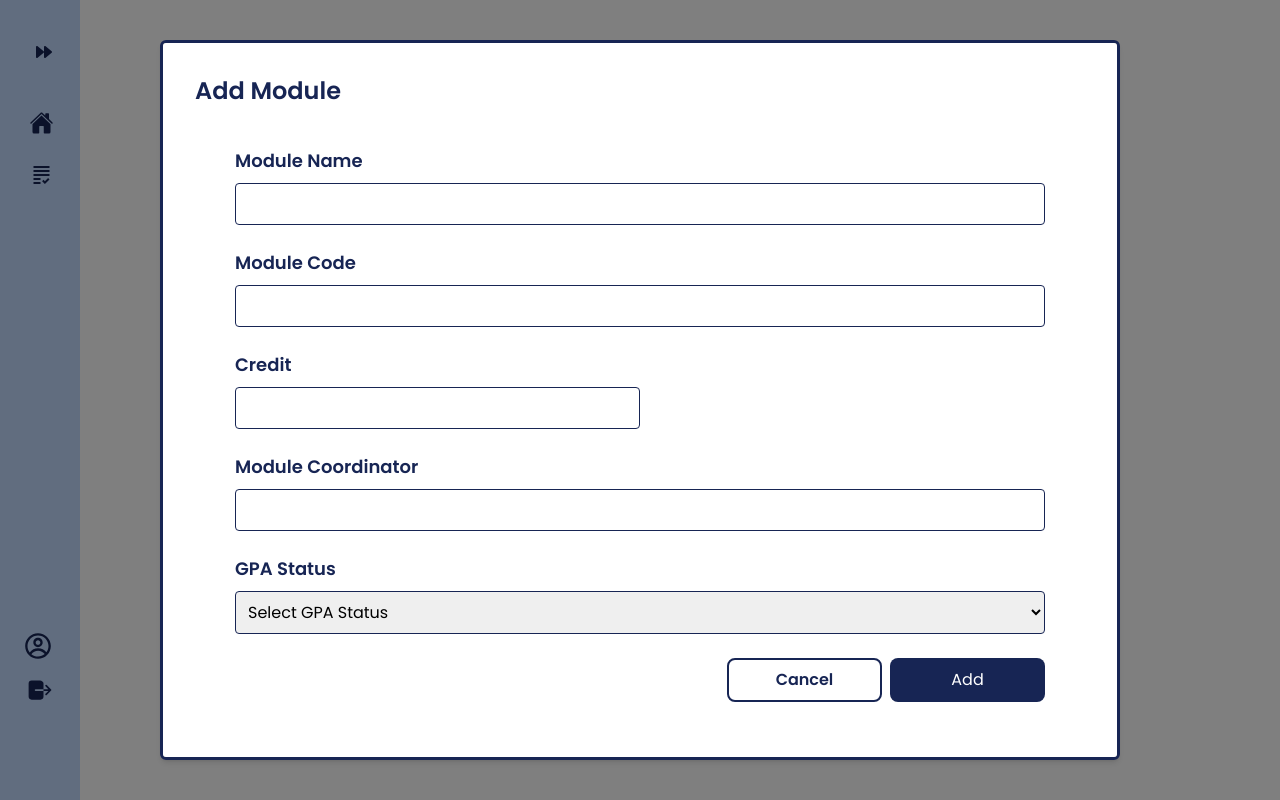
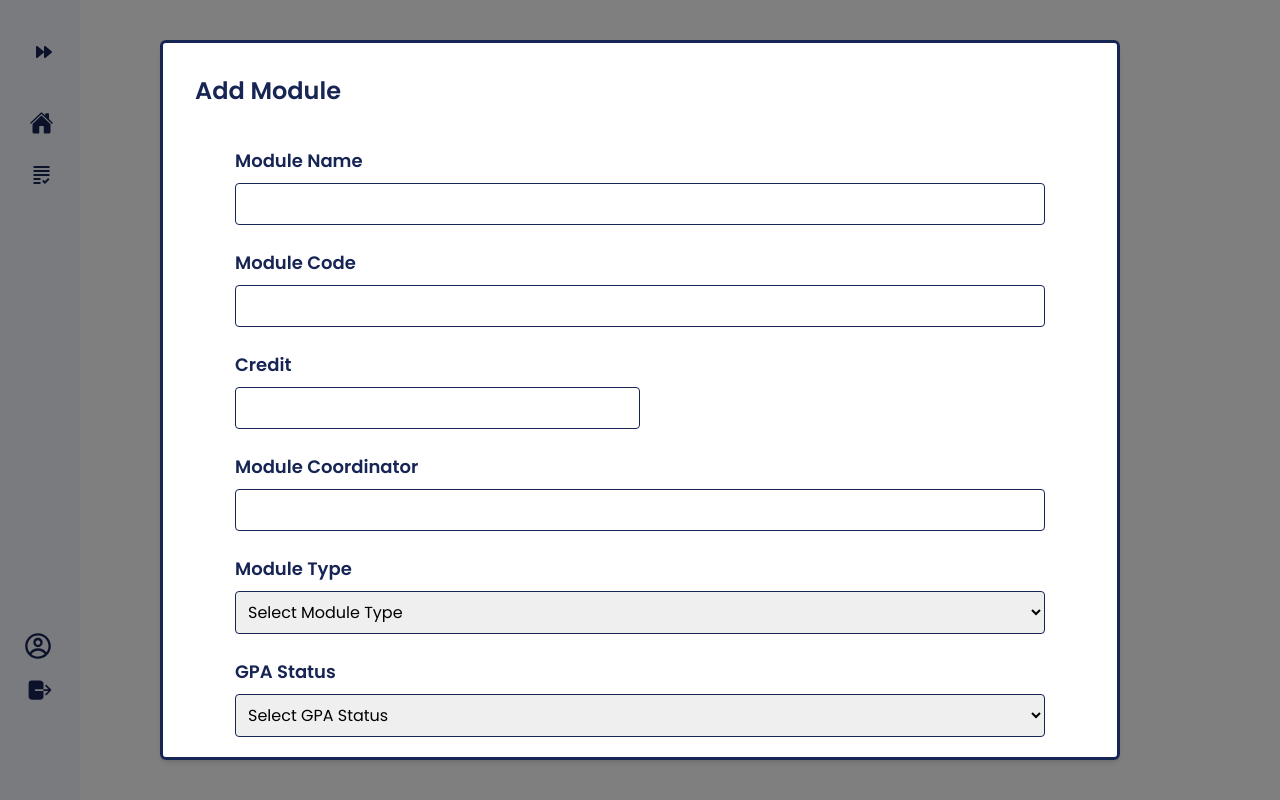
Before and after one commit to arivanan0218/MisSystem-Frontend, a React (Vite) app: page /createModule in a window 1280 px wide. Built offline with nearby package versions, Linux system fonts and the light colour scheme.

Commit message:
Fixed Moduel Creation Error

```diff
--- a/src/Components/Sidebar.jsx
+++ b/src/Components/Sidebar.jsx
@@ -52,7 +52,7 @@ const Sidebar = ({ children, setBreadcrumb }) => {
   return (
     <div className='flex font-poppins'>
       <div className={`flex flex-row md:flex-col justify-between ${open ? '' : 'w-20'} md:h-screen
-      h-12 w-full md:w-auto bg-[#c3dbff] font-poppins fixed top-0 left-0`}>
+      h-12 w-full md:w-auto bg-[#f4f8ff] font-poppins fixed top-0 left-0`}>
         <div className=''>
           <div className={`hidden md:flex  items-center mt-10 mb-10 text-blue-950`}>
             <h1 className={`${open ? 'text-[24px] font-bold ml-7 mr-10 duration-300' : 'scale-0 ml-0 -mr-2'}`}>
--- a/src/Features/ModuleManagement/ModuleCreation.jsx
+++ b/src/Features/ModuleManagement/ModuleCreation.jsx
@@ -6,9 +6,11 @@ const ModuleCreation = ({ closeForm, addModule, isEditing, currentModule }) => {
   const [moduleCode, setModuleCode] = useState('');
   const [credit, setCredit] = useState('');
   const [moduleCoordinator, setModuleCoordinator] = useState('');
+  const [moduleType, setModuleType] = useState('');
   const [gpaStatus, setGpaStatus] = useState('');
   const [semesterId, setSemesterId] = useState('');
   const [error, setError] = useState(null);
+  const [gpaDisabled, setGpaDisabled] = useState(false);
 
   useEffect(() => {
     if (isEditing && currentModule) {
@@ -16,8 +18,16 @@ const ModuleCreation = ({ closeForm, addModule, isEditing, currentModule }) => {
       setModuleCode(currentModule.moduleCode);
       setCredit(currentModule.credit);
       setModuleCoordinator(currentModule.moduleCoordinator);
-      setGpaStatus(currentModule.gpa_Status);
+      setModuleType(currentModule.moduleType);
+      setGpaStatus(currentModule.gpaStatus);
       setSemesterId(currentModule.semesterId);
+
+      // Set GPA disabled status based on module type
+      if (currentModule.moduleType === 'CM') {
+        setGpaDisabled(true);
+      } else {
+        setGpaDisabled(false);
+      }
     } else {
       const storedSemesterId = localStorage.getItem('semesterId');
       if (storedSemesterId) {
@@ -26,15 +36,25 @@ const ModuleCreation = ({ closeForm, addModule, isEditing, currentModule }) => {
     }
   }, [isEditing, currentModule]);
 
+  // Handle module type change
+  useEffect(() => {
+    if (moduleType === 'CM') {
+      setGpaStatus('GPA');
+      setGpaDisabled(true);
+    } else {
+      setGpaDisabled(false);
+    }
+  }, [moduleType]);
+
   const handleSubmit = async (e) => {
     e.preventDefault();
 
-    const moduleId = localStorage.getItem('moduleId');
     const intakeId = localStorage.getItem('intakeId');
     const departmentId = localStorage.getItem('departmentId');
 
-    if (moduleName.trim() && moduleCode.trim() && credit && moduleCoordinator.trim() && gpaStatus.trim() && semesterId) {
-      const newModule = {
+    if (moduleName.trim() && moduleCode.trim() && credit && moduleCoordinator.trim() && moduleType && gpaStatus && semesterId) {
+      // Create the module object
+      const moduleData = {
         semesterId,
         intakeId,
         departmentId,
@@ -42,16 +62,31 @@ const ModuleCreation = ({ closeForm, addModule, isEditing, currentModule }) => {
         moduleCode,
         credit: parseInt(credit, 10),
         moduleCoordinator,
-        gpa_Status: gpaStatus,
+        moduleType,
+        gpaStatus,
       };
 
       try {
-        const response = await axios.post('module/create', newModule);
+        let response;
+
+        if (isEditing && currentModule) {
+          // If editing, include the module ID and use PUT request
+          moduleData.id = currentModule.id;
+          console.log('Updating module with ID:', currentModule.id);
+          response = await axios.put(`/module/${currentModule.id}`, moduleData);
+          console.log('Module updated successfully:', response.data);
+        } else {
+          // If creating new, use POST request
+          console.log('Creating new module');
+          response = await axios.post('/module/create', moduleData);
+          console.log('Module created successfully:', response.data);
+        }
+
         addModule(response.data);
         closeForm();
       } catch (error) {
-        console.error('Error adding module:', error);
-        setError('Failed to add module. Please try again.');
+        console.error(`Error ${isEditing ? 'updating' : 'adding'} module:`, error);
+        setError(`Failed to ${isEditing ? 'update' : 'add'} module. Please try again.`);
       }
     } else {
       setError('Please fill out all fields.');
@@ -134,6 +169,31 @@ const ModuleCreation = ({ closeForm, addModule, isEditing, currentModule }) => {
           </div>
           <div className="mb-6">
             <label
+              htmlFor="moduleType"
+              className="block mb-2 text-blue-950 text-lg font-semibold"
+            >
+              Module Type
+            </label>
+            <select
+              id="moduleType"
+              value={moduleType}
+              onChange={(e) => setModuleType(e.target.value)}
+              className="border border-blue-950 p-2 rounded w-full cursor-pointer"
+            >
+              <option value="" disabled>Select Module Type</option>
+              <option value="CM">Core Module (CM)</option>
+              <option value="TE">Technical Elective (TE)</option>
+              <option value="GE">General Elective (GE)</option>
+            </select>
+            <small className="text-gray-500 mt-1 block">
+              {moduleType === 'CM' ? 'Core Modules are always GPA counted' :
+               moduleType === 'GE' ? 'General Electives can be GPA or Non-GPA' :
+               moduleType === 'TE' ? 'Technical Electives can be GPA or Non-GPA' : ''}
+            </small>
+          </div>
+
+          <div className="mb-6">
+            <label
               htmlFor="gpaStatus"
               className="block mb-2 text-blue-950 text-lg font-semibold"
             >
@@ -143,12 +203,16 @@ const ModuleCreation = ({ closeForm, addModule, isEditing, currentModule }) => {
               id="gpaStatus"
               value={gpaStatus}
               onChange={(e) => setGpaStatus(e.target.value)}
-              className="border border-blue-950 p-2 rounded w-full cursor-pointer"
+              className={`border border-blue-950 p-2 rounded w-full ${gpaDisabled ? 'bg-gray-100' : 'cursor-pointer'}`}
+              disabled={gpaDisabled}
             >
               <option value="" disabled>Select GPA Status</option>
-              <option value="G">GPA (G)</option>
-              <option value="N">Non-GPA (N)</option>
+              <option value="GPA">GPA</option>
+              <option value="NGPA">Non-GPA</option>
             </select>
+            {gpaDisabled && (
+              <small className="text-gray-500 mt-1 block">GPA status is fixed for Core Modules</small>
+            )}
           </div>
 
           <div className="flex justify-end">
--- a/src/Features/ModuleManagement/Modules.jsx
+++ b/src/Features/ModuleManagement/Modules.jsx
@@ -257,7 +257,7 @@ const Modules = () => {
                   <div className="bg-white text-blue-950 border-blue-950 min-h-[45px] border-t-[1px] border-r-[2px] border-l-[1px] border-b-[3px] font-semibold w-[95%] p-2 px-4 rounded-[12px] hover:shadow-lg mb-3 cursor-pointer flex justify-between items-center">
                     <div className="flex flex-col">
                       <div>
-                        <span className="truncate whitespace-nowrap overflow-hidden text-ellipsis w-0 flex-1">
+                        <span className="sm:w-auto w-0 flex-1 sm:truncate truncate whitespace-nowrap overflow-hidden text-ellipsis">
                           {module.moduleName}
                         </span>
                         <span>
@@ -269,11 +269,11 @@ const Modules = () => {
                         <span className="bg-blue-100 text-blue-800 px-2 py-1 rounded-md mr-2">
                           {getModuleTypeLabel(module.moduleType)}
                         </span>
-                        <span className={`px-2 py-1 rounded-md ${module.gpaStatus === 'G' ? 'bg-green-100 text-green-800' : 'bg-yellow-100 text-yellow-800'} truncate whitespace-nowrap overflow-hidden text-ellipsis w-0 flex-1`}>
+                        <span className={`px-2 py-1 rounded-md ${module.gpaStatus === 'G' ? 'bg-green-100 text-green-800' : 'bg-yellow-100 text-yellow-800'} sm:w-auto w-0 flex-1 sm:truncate truncate whitespace-nowrap overflow-hidden text-ellipsis`}>
                           {getGpaStatusLabel(module.gpaStatus)}
                         </span>
                         {(module.moduleType === 'CM' || module.moduleType === 'TE') && module.credit && (
-                          <span className="bg-gray-100 text-gray-800 px-2 py-1 rounded-md ml-2 truncate whitespace-nowrap overflow-hidden text-ellipsis w-0 flex-1">
+                          <span className="bg-gray-100 text-gray-800 px-2 py-1 rounded-md ml-2 truncate sm:truncate-none">
                             {module.credit} Credits
                           </span>
                         )}
```
